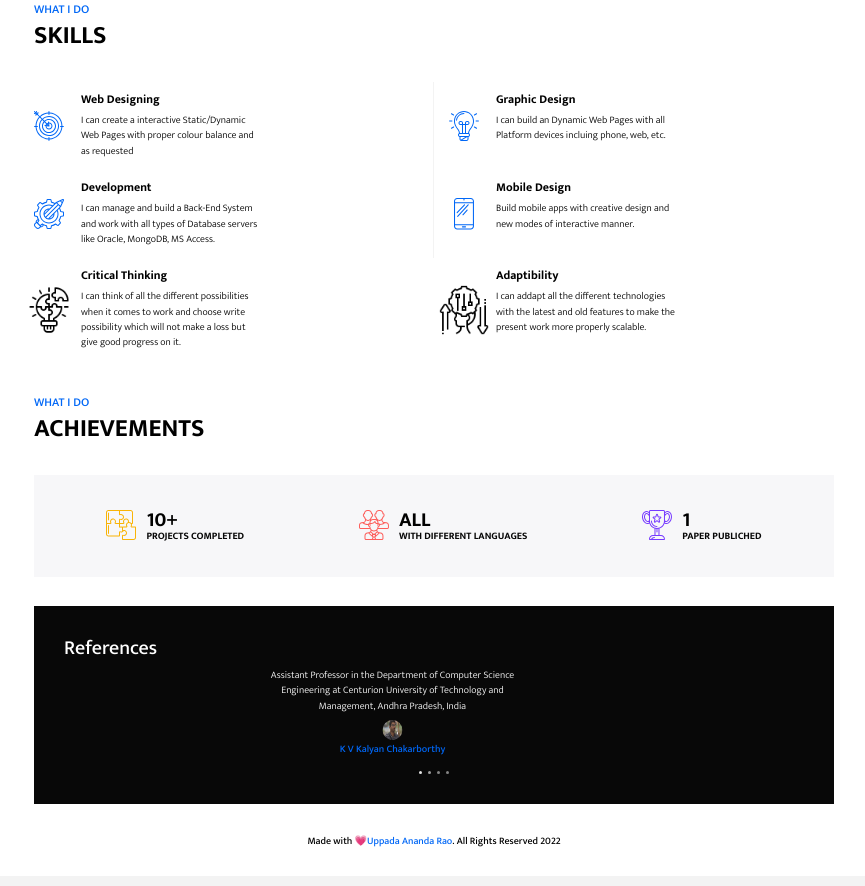
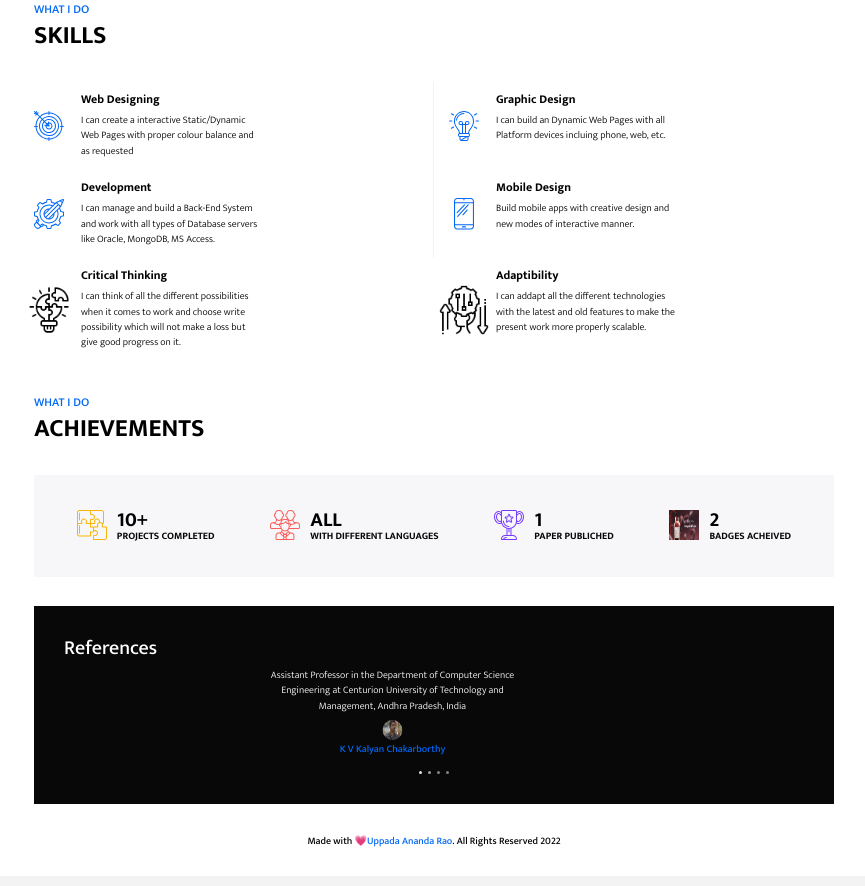
Before and after one commit to a2zrao/CV, a website: page resume.html in a window 1280 px wide. Shown: the part 802-1688 px from the top of the page, without its empty margins (326-1191 px from the left). Drawn offline with Linux system fonts and the light colour scheme.

Commit message:
acheivement

```diff
--- a/resume.html
+++ b/resume.html
@@ -235,6 +235,13 @@
                             <p class="achievement-card-description">PAPER PUBLICHED</p>
                         </div>
                     </div>
+                    <div class="media achievement-card">
+                        <img src="assets/images/blood-bank.jpg" alt="puzzle" class="achievement-card-icon">
+                        <div class="media-body">
+                            <h4 class="achievement-card-title">2</h4>
+                            <p class="achievement-card-description">BADGES ACHEIVED</p>
+                        </div>
+                    </div>
                 </div>
             </section>
            <section class="testimonial-section">
@@ -254,7 +261,7 @@
                         <div class="carousel-item">
                             <p class="testimonial-content">Associate Professor in the Department of  Computer Science Engineering at Chalapati Institute of Engineering and Technology, Odisha, India</p>
                             <img src="assets/images/rajkumar.jpg" alt="profile" class="testimonial-img">
-                            <p class="testimonial-name">Rajkumar Mohanto</p>
+                            <p class="testimonial-name">Rajkumar Mohanta</p>
                         </div>
                         <div class="carousel-item">
                             <p class="testimonial-content">Associate Professor in the Department of  Computer Science Engineering at Chalapati Institute of Engineering and Technology, Odisha, India</p>
```
Also changed, not shown: index.html (+1 -1 lines), assets/images/badge.png (added).
